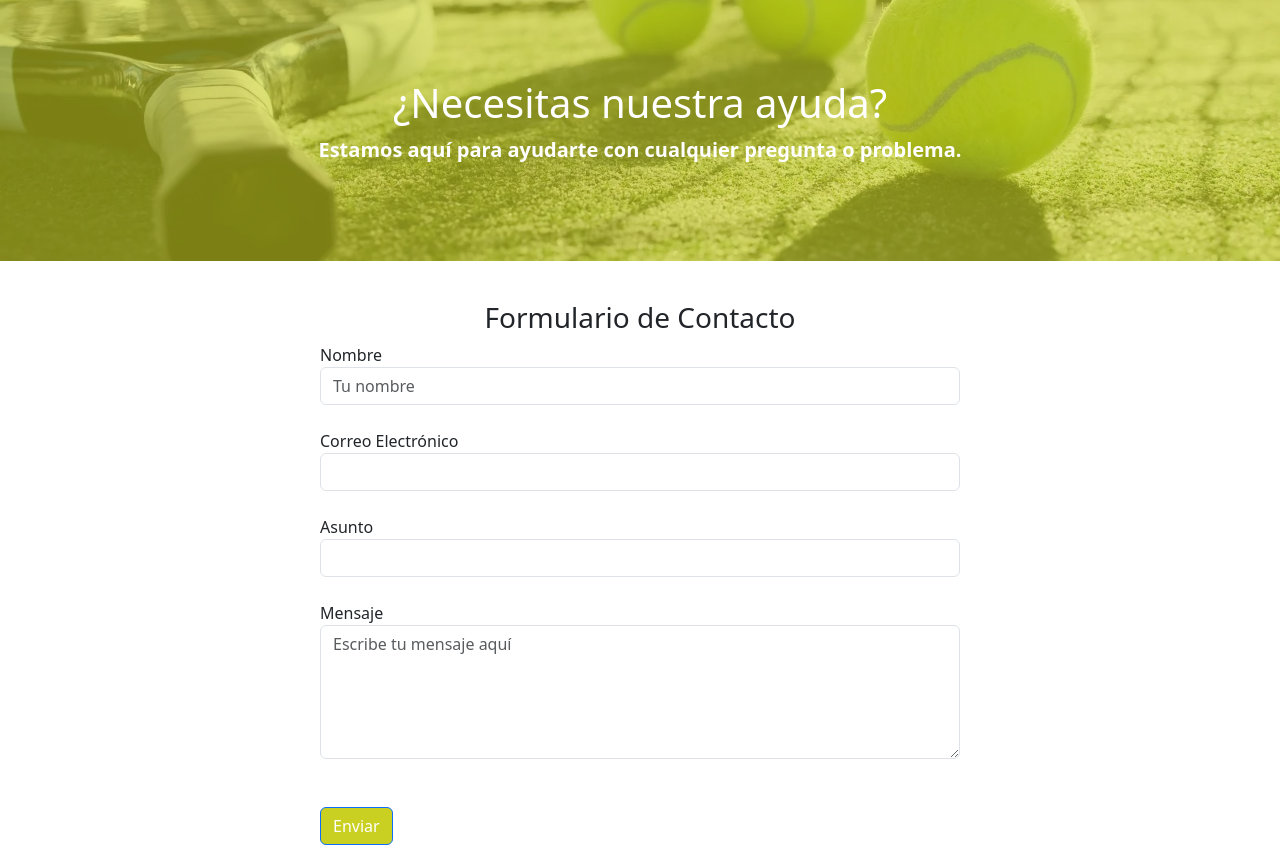
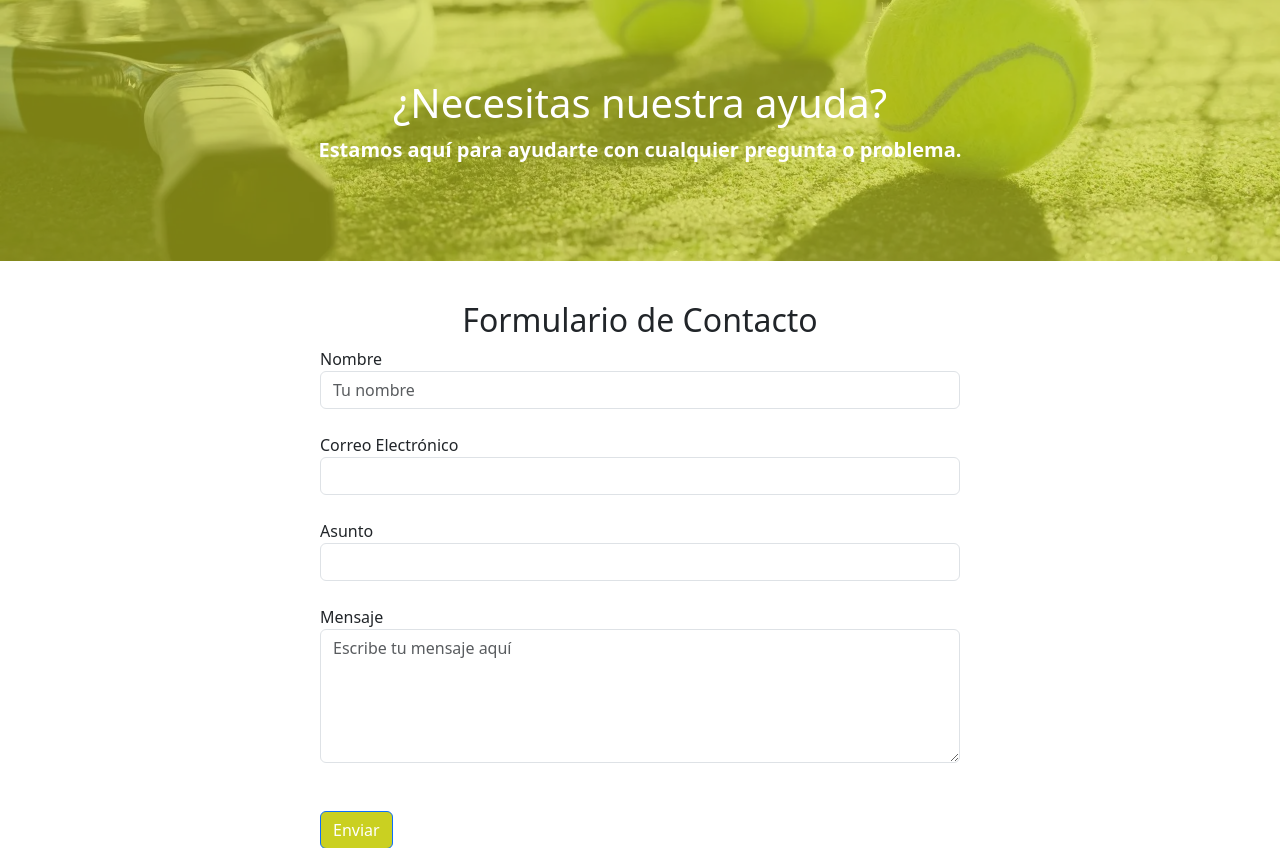
Before and after one commit to sofi131/padel, a PHP site: page /contacto in a window 1280 px wide. Shown: the part 177-1025 px from the top of the page. Run offline with PHP 8.4, Linux system fonts and the light colour scheme.

Commit message:
chiqui cambios de estilillo

```diff
--- a/contacto.php
+++ b/contacto.php
@@ -58,7 +58,7 @@
     <!-- Formulario de contacto con espacios arriba y abajo -->
     <div class="flex-grow-1 d-flex justify-content-center align-items-center" style="padding: 40px 0;"> <!-- Agregar margen vertical -->
         <div class="col-md-6"> <!-- Ancho del formulario -->
-            <h3 class="text-center">Formulario de Contacto</h3> <!-- Título para el formulario -->
+            <h2 class="text-center">Formulario de Contacto</h2> <!-- Título para el formulario -->
             <form method="POST" action="send_contact"> <!-- Cambia a la ruta correcta -->
                 <div class="form-group mb-4"> <!-- Margen entre campos -->
                     <label para="name">Nombre</label>
--- a/usuario.php
+++ b/usuario.php
@@ -92,7 +92,7 @@ if (isset($_POST["username"])) {
     <!-- Formulario para actualizar datos del usuario -->
     <div class="flex-grow-1 d-flex justify-content-center align-items-center"> <!-- Centro horizontal y vertical -->
         <div class="col-md-6"> <!-- Ancho del formulario -->
-            <h3 class="text-center">Tus datos de usuario</h3> <!-- Título para el formulario -->
+            <h2 class="text-center">Tus datos de usuario</h2> <!-- Título para el formulario -->
             <form method="POST" action=""> <!-- Cambia a la ruta correcta -->
                 <div class="form-group mb-3"> <!-- Margen entre campos -->
                     <label for="username">Nombre de Usuario</label>
```
